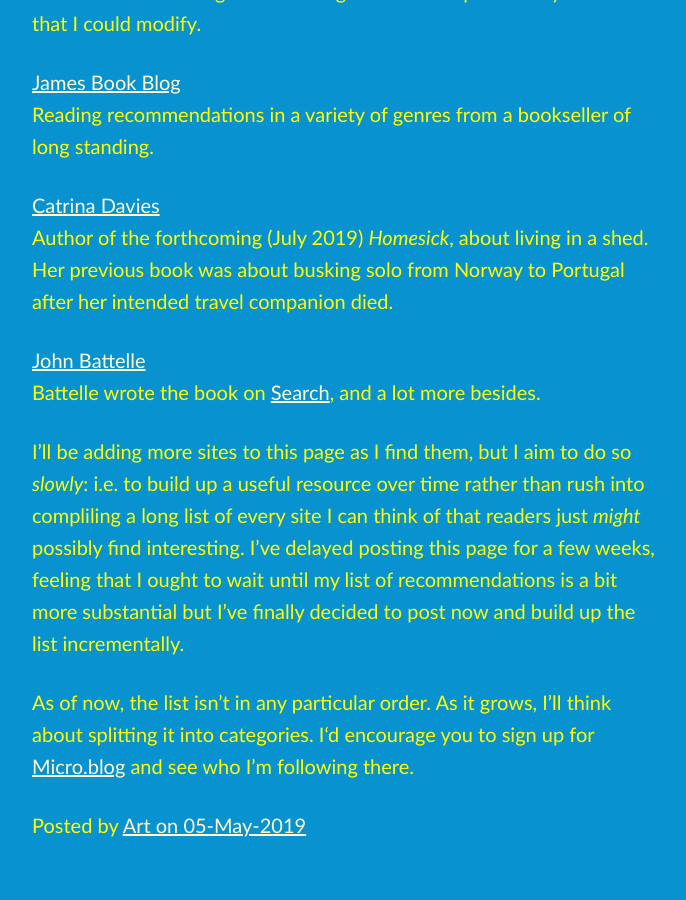
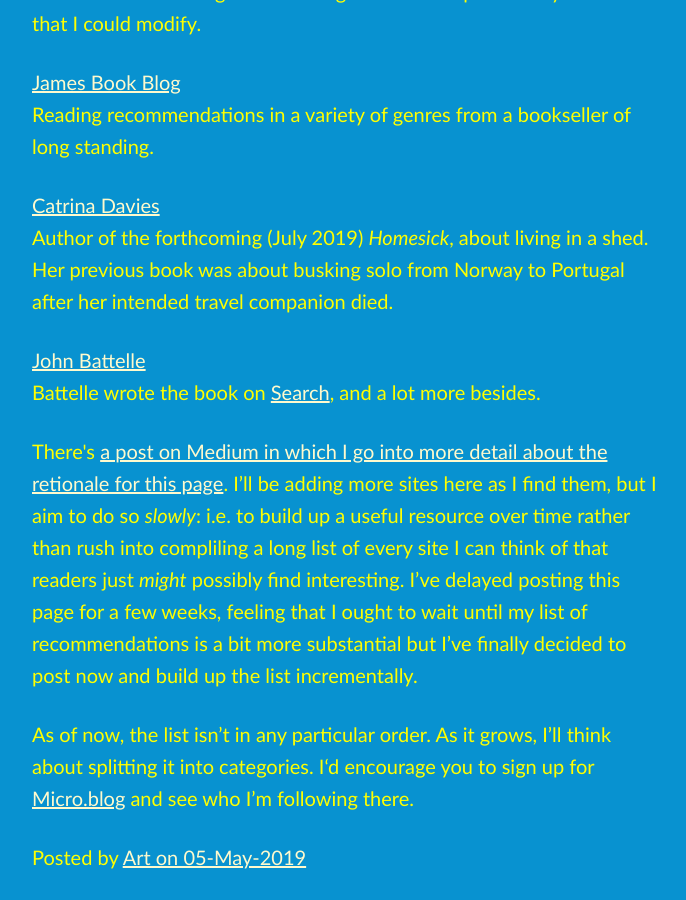
Before and after one commit to artkavanagh/github.io, a Jekyll site: the page recommended-web-pages.html, which Jekyll copies as it is, in a window 1280 px wide and 900 px high, scrolled down 1243 px. Shown: the whole window, without its empty margins (292-978 px from the left). Built offline with Jekyll 4.4.1, drawn with Linux system fonts in a browser that asks for light colours; before the commit the page ends 2111 px from its top, so only the background shows below that.

Commit message:
Update recommended-web-pages.html

```diff
--- a/recommended-web-pages.html
+++ b/recommended-web-pages.html
@@ -36,7 +36,7 @@ Author of the forthcoming (July 2019) <cite>Homesick</cite>, about living in a s
 <p><a href="http://battellemedia.com/">John Battelle</a><br/>
 Battelle wrote the book on <a href="https://www.penguinrandomhouse.com/books/292894/the-search-by-john-battelle/9781591841418/">Search</a>, and a lot more besides.</p>
 
-<p>I’ll be adding more sites to this page as I find them, but I aim to do so <em>slowly</em>: i.e. to build up a useful resource over time rather than rush into compliling a long list of every site I can think of that readers just <em>might</em> possibly find interesting. I’ve delayed posting this page for a few weeks, feeling that I ought to wait until my list of recommendations is a bit more substantial but I’ve finally decided to post now and build up the list incrementally.</p>
+<p>There&apos;s <a href="https://medium.com/p/5fd3d457923c">a post on Medium in which I go into more detail about the retionale for this page</a>. I’ll be adding more sites here as I find them, but I aim to do so <em>slowly</em>: i.e. to build up a useful resource over time rather than rush into compliling a long list of every site I can think of that readers just <em>might</em> possibly find interesting. I’ve delayed posting this page for a few weeks, feeling that I ought to wait until my list of recommendations is a bit more substantial but I’ve finally decided to post now and build up the list incrementally.</p>
 
 <p>As of now, the list isn’t in any particular order. As it grows, I’ll think about splitting it into categories. I‘d encourage you to sign up for <a href="https://micro.blog/artkavanagh">Micro.blog</a> and see who I’m following there.</p>
 
```
